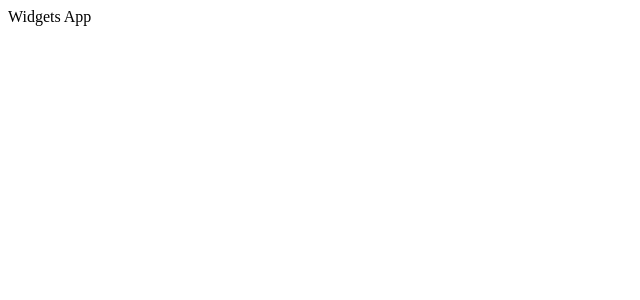
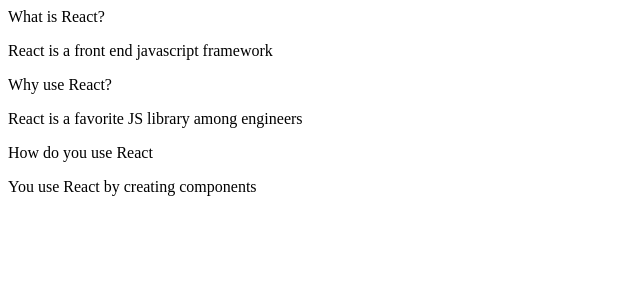
Before and after one commit to hyosunko/widgets, a React (Create React App) app: page / in a window 1280 px wide. Shown: the top 300 px of the page, without its empty margins (0-640 px from the left). Built offline with nearby package versions, Linux system fonts and the light colour scheme.

Commit message:
Add Accordion component

```diff
--- a/src/App.js
+++ b/src/App.js
@@ -1,9 +1,26 @@
 import React from 'react'
+
+import Accordion from './components/Accordion'
+
+const items = [
+  {
+    title: 'What is React?',
+    content: 'React is a front end javascript framework'
+  },
+  {
+    title: 'Why use React?',
+    content: 'React is a favorite JS library among engineers'
+  },
+  {
+    title: 'How do you use React',
+    content: 'You use React by creating components'
+  },
+]
 
 const App = () => {
   return (
     <div>
-      Widgets App
+      <Accordion items={items} />
     </div>
   )
 }
--- /dev/null
+++ b/src/components/Accordion.js
@@ -0,0 +1,23 @@
+import React, { Fragment } from 'react'
+
+const Accordion = ({ items }) => {
+  const renderedItems = items.map(item => {
+    return(
+      <Fragment key={item.title}>
+        <div className="title active">
+          <i className="dropdown icon"></i>
+          {item.title}
+        </div>
+        <div className="content active">
+          <p>{item.content}</p>
+        </div>
+      </Fragment>
+    )
+  })
+
+  return (
+  <div>{renderedItems}</div>
+  )
+}
+
+export default Accordion
```
